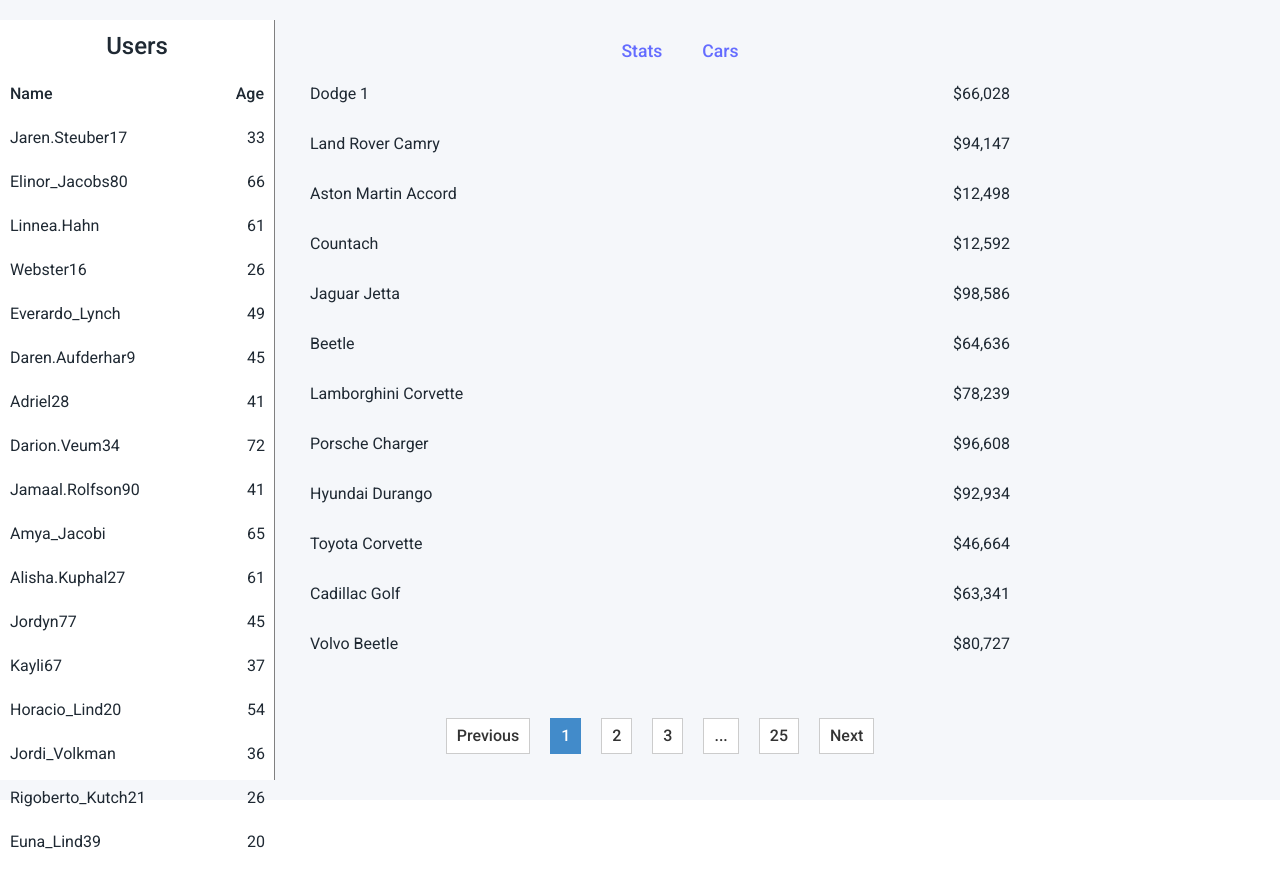
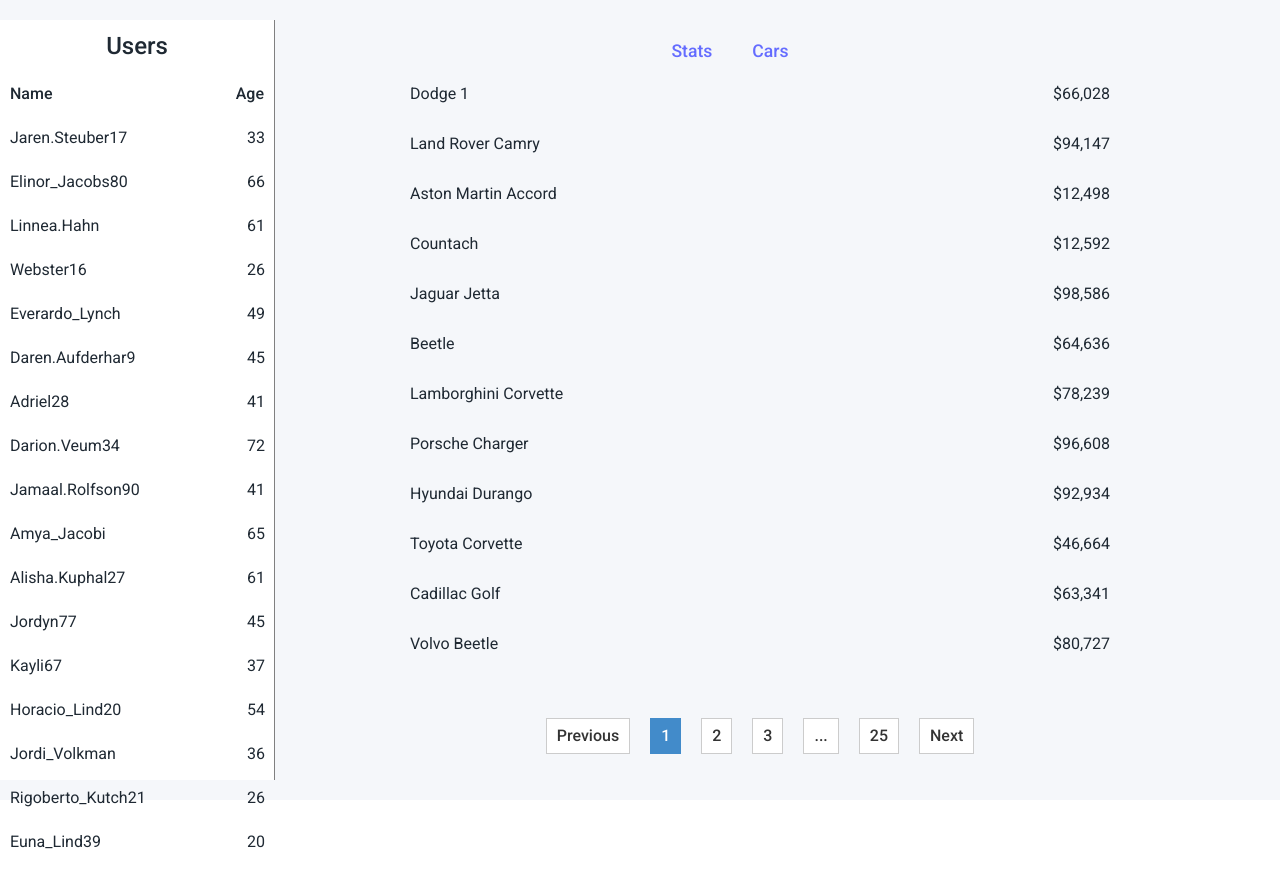
Before and after one commit to kenizaya/z-react-assignment, a React (Vite) app: page /cars in a window 1280 px wide. Built offline with nearby package versions, Linux system fonts and the light colour scheme.

Commit message:
Update UI

```diff
--- a/src/components/CarsList/CarsList.jsx
+++ b/src/components/CarsList/CarsList.jsx
@@ -61,7 +61,7 @@ const CarsList = ({
   const pageCount = Math.ceil(uniqueCars.length / carsPerPage)
 
   return (
-    <>
+    <section style={{ marginLeft: '100px' }}>
       <List
         width={700}
         height={600}
@@ -91,7 +91,7 @@ const CarsList = ({
           nextLabel={'Next'}
         />
       </div>
-    </>
+    </section>
   )
 }
 
--- a/src/components/UserSidebar/UserSidebar.jsx
+++ b/src/components/UserSidebar/UserSidebar.jsx
@@ -6,7 +6,6 @@ import {
   CellMeasurerCache,
 } from 'react-virtualized'
 import 'react-virtualized/styles.css'
-import styles from './UserSidebar.module.css'
 
 const UserSidebar = ({ users, onUserClick, title }) => {
   const cache = useRef(
@@ -36,7 +35,6 @@ const UserSidebar = ({ users, onUserClick, title }) => {
         rowIndex={index}
       >
         <div
-          className={styles.leftSidebarItem}
           style={{
             fontSize: '1rem',
             display: 'flex',
--- a/src/components/UserSidebar/UserSidebar.module.css
+++ /dev/null
@@ -1,3 +0,0 @@
-.leftSidebarItem:hover {
-  color: black;
-}
```
